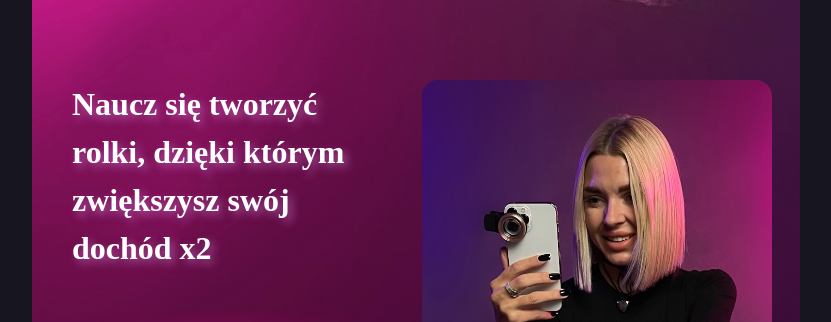
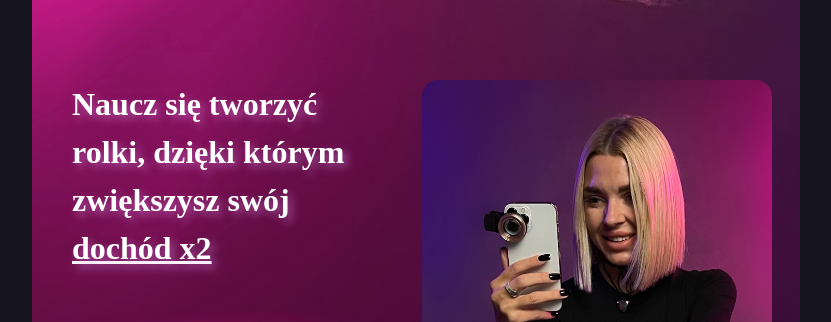
Before and after one commit to Jey2507/first-client-project, a React (Vite) app: page / in a window 1280 px wide. Shown: the top 322 px of the page, without its empty margins (224-1055 px from the left). Built offline with nearby package versions, Linux system fonts and the light colour scheme; a web font is replaced by a local one.

Commit message:
add underline

```diff
--- a/src/components/Hero/Hero.jsx
+++ b/src/components/Hero/Hero.jsx
@@ -7,7 +7,7 @@ export default function Hero() {
     return (
         <section className={css.divHero}>
             <div>
-                <h1 className={css.heroText}>Naucz się tworzyć rolki, dzięki którym zwiększysz swój dochód x2 </h1>
+                <h1 className={css.heroText}>Naucz się tworzyć rolki, dzięki którym zwiększysz swój <span className={css.spanText}>dochód x2</span></h1>
                 <div className={css.divBack}>
                     <p className={css.heroDescr}>Hej, jestem Ania i ja napewno wiem jak zrobić ze by twój content przynosił Ci większy dochód.</p>
                 </div>
--- a/src/components/Hero/Hero.module.css
+++ b/src/components/Hero/Hero.module.css
@@ -9,6 +9,10 @@
     color: #ffffff;
     text-shadow: 4px 4px 8px #e59af880;
     margin-bottom: 80px;
+}
+
+.spanText {
+    text-decoration: underline;
 }
 
 .heroDescr {
```
